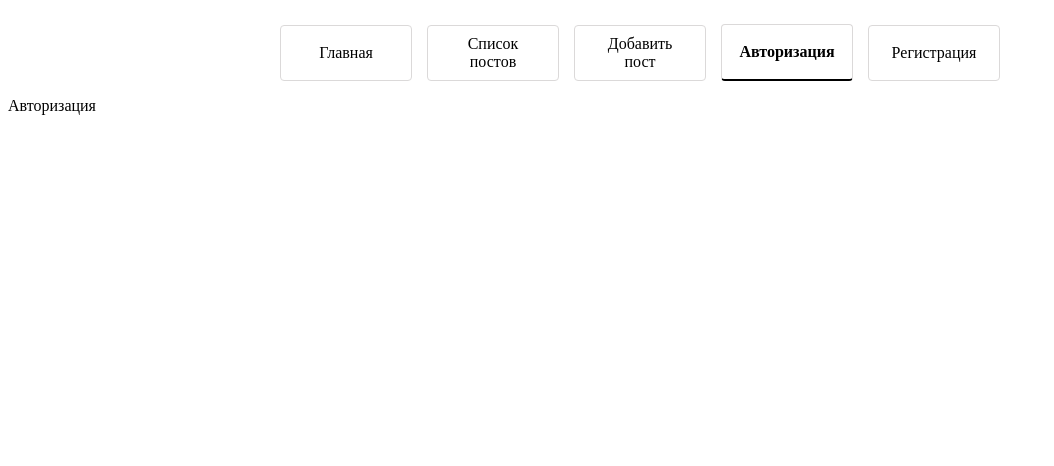
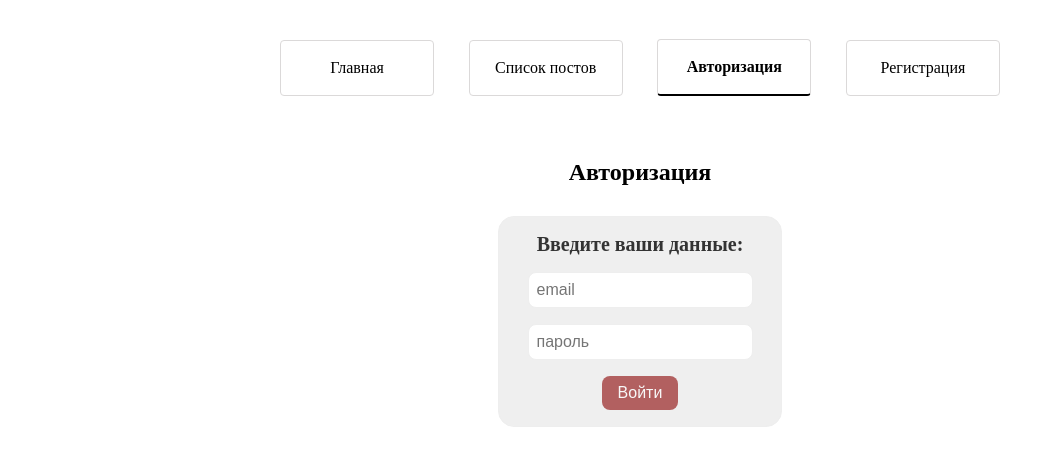
Before and after one commit to stefaneun/posts, a React (Vite) app in the folder posts/: page /auth in a window 1280 px wide. Shown: the top 466 px of the page, without its empty margins (0-1054 px from the left). Built offline with nearby package versions, Linux system fonts and the light colour scheme; no server answers.

Commit message:
add-auth

```diff
--- a/posts/src/components/Root/index.jsx
+++ b/posts/src/components/Root/index.jsx
@@ -1,21 +1,36 @@
 import React from "react";
-import { Outlet } from "react-router";
+import { useNavigate, Outlet } from "react-router";
 import * as SC from "./styles";
 import { Container } from "../../components/ui/container";
+import { useSelector } from "react-redux";
+import { logout } from "../../redux/slices/authSlice";
+import { useDispatch } from "react-redux";
 
 export const Root = () => {
+
+    const { user } = useSelector((state) => state.auth);
+
+    const navigate = useNavigate('/');
+
+    const dispatch = useDispatch();
+
+    const exitBtnHandler = () => {
+        dispatch(logout())
+        navigate('/');
+    }
 
     return (<>
         <Container>
             <SC.Menu>
                 <SC.MenuItem to="/">Главная</SC.MenuItem>
                 <SC.MenuItem to="/posts">Список постов</SC.MenuItem>
-                <SC.MenuItem to="/posts/add">Добавить пост</SC.MenuItem>
-                <SC.MenuItem to="/auth">Авторизация</SC.MenuItem>
-                <SC.MenuItem to="/registration">Регистрация</SC.MenuItem>
-            </SC.Menu>
+                {user && <SC.MenuItem to="/posts/add">Добавить пост</SC.MenuItem>}
+                {!user && <SC.MenuItem to="/auth">Авторизация</SC.MenuItem>}
+                {!user && <SC.MenuItem to="/registration">Регистрация</SC.MenuItem>}
+                {user && <SC.MenuLeft onClick={exitBtnHandler}>Выйти</SC.MenuLeft>}
+        </SC.Menu>
 
-        </Container>
+    </Container >
         <Outlet />
     </>
     )
--- a/posts/src/components/Root/styles.jsx
+++ b/posts/src/components/Root/styles.jsx
@@ -7,16 +7,33 @@ export const Menu = styled.div`
     align-items: center;
     justify-content: space-between;
     gap: 15px;
+    margin: 15px 0;
+`;
 
+export const MenuLeft = styled.button`
+    padding: 16px 16px;
+    border-bottom: 1px solid #eee;
+    color: #000;
+    border-radius: 4px;
+    border: 1px solid #dbd9d9;
+    max-width: 120px;
+    width: 100%;
+    text-align: center;
+
+    &:hover {
+        background: #8b0202;
+        transition: background 0.2s ease;
+        color: #fff;
+    }
 `;
 
 export const MenuItem = styled(NavLink)`
     padding: 12px 16px;
     border-bottom: 1px solid #eee;
-    color: #000000ff;
+    color: #000;
     text-decoration: none;
     border-radius: 4px;
-    border: 1px solid #dbd9d9ff;
+    border: 1px solid #dbd9d9;
     max-width: 120px;
     width: 100%;
     text-align: center;
@@ -26,11 +43,9 @@ export const MenuItem = styled(NavLink)`
     height: 30px;
 
     &:hover {
-        background: #8b0202ff;
+        background: #8b0202;
         transition: background 0.2s ease;
-        color: #ffffffff;
-
-
+        color: #fff;
     }
 
     &.active {
--- a/posts/src/components/ui/Form/styles.jsx
+++ b/posts/src/components/ui/Form/styles.jsx
@@ -3,6 +3,7 @@ import styled from "styled-components";
 export const Form = styled.form`
   display: flex;
   flex-direction: column;
+  align-items: center;
   gap: 16px;
   padding: 16px;
   border: 1px solid #eee;
--- a/posts/src/pages/auth/index.jsx
+++ b/posts/src/pages/auth/index.jsx
@@ -1,9 +1,98 @@
 import React from "react";
+import { useState } from "react";
+import { useNavigate } from "react-router";
+import { Container } from "../../components/ui/container";
+import { Typo } from "../../components/ui/Typo";
+import { Form } from "../../components/ui/Form";
+import { Field } from "../../components/ui/Field";
+import { Input } from "../../components/ui/input";
+import { SubmitButton } from "../../components/ui/SubmitButton";
+import { Title } from "../posts/component/postForm/styles";
+import { useDispatch } from "react-redux";
+import { login } from "../../redux/slices/authSlice";
 
 export const AuthPage = () => {
+
+  const [formData, setFormData] = React.useState({ email: '', password: '' });
+  const [isSubmitting, setIsSubmitting] = React.useState(false);
+
+  const navigate = useNavigate();
+  const dispatch = useDispatch();
+
+
+  const disabled = !formData.email || !formData.password || isSubmitting;
+
+  const onChange = (name, value) => {
+    setFormData({ ...formData, [name]: value });
+  };
+
+  const onSubmit = (e) => {
+    e.preventDefault();
+
+    try {
+      const users = JSON.parse(localStorage.getItem('users'));
+
+      if (!users) {
+        alert("Пользователь не найден, пожалуйста зарегистрируйтесь");
+        return
+      }
+
+
+      const currentUser = users.find(user => user.email === formData.email && user.password === formData.password);
+
+      if (!currentUser) {
+        alert("Неверный email или пароль");
+        return;
+      }
+
+      dispatch(login(currentUser));
+      navigate('/posts');
+
+    }
+
+    catch (error) {
+      console.error("error", error);
+    }
+
+  }
+
   return (
-    <div>
-      <div>Авторизация</div>
-    </div>
+    <>
+      <Container>
+        <Typo>
+          Авторизация
+        </Typo>
+
+        <Form onSubmit={onSubmit}>
+          <Title>Введите ваши данные:</Title>
+          <Field>
+            <Input
+              type="email"
+              name="email"
+              placeholder="email"
+              value={formData.email}
+              onChange={(e) => onChange(e.target.name, e.target.value)}
+              rows={1}
+              disabled={isSubmitting}
+              autoComplete="off"
+            />
+          </Field>
+          <Field>
+            <Input
+              type="password"
+              name="password"
+              placeholder="пароль"
+              value={formData.password}
+              onChange={(e) => onChange(e.target.name, e.target.value)}
+              rows={1}
+              disabled={isSubmitting}
+              autoComplete="off"
+            />
+          </Field>
+          <SubmitButton type="submit" disabled={disabled}>Войти</SubmitButton>
+        </Form>
+
+      </Container >
+    </>
   );
 };
--- a/posts/src/pages/posts/detail/index.jsx
+++ b/posts/src/pages/posts/detail/index.jsx
@@ -16,6 +16,10 @@ export const DetailPostPage = () => {
 
   const postForView = useSelector((state) => state.posts.postForView);
   const { postsList, localPosts } = useSelector((state) => state.posts);
+
+  const { user } = useSelector((state) => state.auth);
+
+  const showEditAndDelete = user && postsList
 
   const [postForDelete, setPostForDelete] = useState(null);
 
@@ -75,8 +79,12 @@ export const DetailPostPage = () => {
 
       <SC.BtnWrapper>
         <SC.BackLink to="/posts">Назад</SC.BackLink>
-        <SC.EditLink to={`/posts/${post.id}/edit`} >редактировать</SC.EditLink  >
-        <SC.DeleteButton onClick={() => setPostForDelete(post)}>Удалить</SC.DeleteButton>
+        {showEditAndDelete && (
+          <>
+            <SC.EditLink to={`/posts/${post.id}/edit`} >редактировать</SC.EditLink  >
+            <SC.DeleteButton onClick={() => setPostForDelete(post)}>Удалить</SC.DeleteButton>
+          </>
+        )}
       </SC.BtnWrapper>
     </Container>
 
--- a/posts/src/pages/registration/index.jsx
+++ b/posts/src/pages/registration/index.jsx
@@ -3,7 +3,7 @@ import { Typo } from "../../components/ui/Typo";
 import { Container } from "../../components/ui/container";
 import { Field } from "../../components/ui/Field";
 import { Input } from "../../components/ui/input";
-import { RegForm } from "./styles";
+import { Form } from "./styles";
 import { SubmitButton } from "../../components/ui/SubmitButton";
 import { Title } from "../posts/component/postForm/styles";
 import { useNavigate } from "react-router";
@@ -60,7 +60,7 @@ export const RegistrationPage = () => {
   return (
     <Container>
       <Typo>Регистрация</Typo>
-      <RegForm onSubmit={onSubmit}>
+      <Form onSubmit={onSubmit}>
         <Title>Введите ваши данные:</Title>
         <Field>
           <Input
@@ -98,7 +98,7 @@ export const RegistrationPage = () => {
           />
         </Field>
         <SubmitButton type="submit" disabled={disabled}>Зарегистрироваться</SubmitButton>
-      </RegForm>
+      </Form>
     </Container>
   );
 };
--- a/posts/src/pages/registration/styles.jsx
+++ b/posts/src/pages/registration/styles.jsx
@@ -1,6 +1,6 @@
 import styled from "styled-components";
 
-export const RegForm = styled.form`
+export const Form = styled.form`
     display: flex;
     flex-direction: column;
     align-items: center;
--- a/posts/src/redux/slices/authSlice.jsx
+++ b/posts/src/redux/slices/authSlice.jsx
@@ -11,11 +11,11 @@ export const authSlice = createSlice({
         login: (state, action) => {
             state.user = action.payload
         },
-        logout: (state) => {g
+        logout: (state) => {
+            state.user = null
         },
-
-    },
+            },
 })
 
-export const { login, logout, registerg } = authSlice.actions
+export const { login, logout } = authSlice.actions
 export default authSlice.reducer
--- a/posts/src/redux/store.jsx
+++ b/posts/src/redux/store.jsx
@@ -1,8 +1,10 @@
 import { configureStore } from '@reduxjs/toolkit';
 import postReducer from './slices/postsSlice';
+import authReducer from './slices/authSlice';
 
 export const store = configureStore({
     reducer: {
-        posts: postReducer
+        posts: postReducer,
+        auth: authReducer
     }
 });
```
